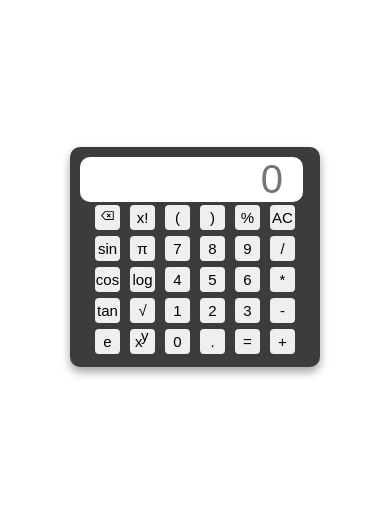
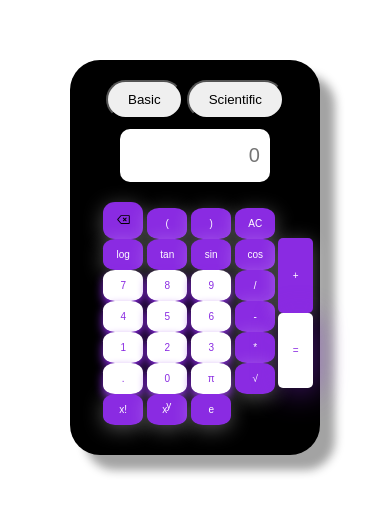
Before and after one commit to Ali8Mohammad/calculator, a plain HTML site: page index.html in a window 390 px wide. Shown: the part 210-724 px from the top of the page. Drawn offline with Linux system fonts and the light colour scheme.

Commit message:
push stylesheet

```diff
--- a/assets/CSS/style.css
+++ b/assets/CSS/style.css
@@ -3,6 +3,7 @@
     margin: 0;
     box-sizing: border-box;
 }
+
 body {
     display: flex;
     justify-content: center;
@@ -10,19 +11,35 @@ body {
     height: 100vh;
     background-color: white;
 }
+
 .container {
-    width: 45%;
+    display: flex;
+    justify-content: center;
+    align-items: center;
+    flex-wrap: wrap;
+    width: max-content;
     height: max-content;
     margin-top: 90px;
     padding: 10px;
-    border-radius: 10px;
-    background-color: rgb(61, 60, 60);
-    box-shadow: 0 5px 10px rgba(0, 0, 0, 0.363);
+    border-radius: 30px;
+    background-color: rgb(0, 0, 0);
+    box-shadow: 15px 15px 10px rgba(17, 17, 17, 0.39);
 }
+
+.mode button {
+    padding: 20px 50px;
+    border-radius: 20px;
+    margin: 10px 0;
+}
+
+.display {
+    width: 65%;
+}
+
 .display #screen {
-    width: 97%;
-    height: 100%;
-    font-size: 40px;
+    width: 100%;
+    padding: 15px 0;
+    font-size: 30px;
     outline: none;
     border: none;
     text-align: right;
@@ -30,70 +47,194 @@ body {
     background-color: white;
     border-radius: 10px;
 }
+
 .btns {
     width: 100%;
-    height: 100%;
     display: flex;
     justify-content: center;
     align-items: center;
     flex-wrap: wrap;
+    margin: 20px 0;
 }
-.btns .row button {
-    width: 50px;
-    height: 30px;
-    font-size: 16px;
+
+.btns .btn-all {
+    width: 95%;
+}
+
+.btns .btn-all div {
+    width: 100%;
+}
+
+.btn-i {
+    width: 5%;
+}
+
+.btn-i button {
+    height: 175px !important;
+    padding: 10px !important;
+    border-radius: 5px !important;
+}
+
+.eval {
+    background-color: rgb(255, 255, 255) !important;
+    color: blueviolet !important;
+    box-shadow: 4px 4px 30px rgba(137, 43, 226, 0.466) !important;
+}
+
+.eval:active {
+    background-color: blueviolet !important;
+    color: white !important;
+}
+
+.num {
+    background-color: white !important;
+    color: blueviolet !important;
+    box-shadow: 0 5px 10px blueviolet !important;
+}
+.num:active {
+    background-color: blueviolet !important;
+    color: white !important;
+}
+
+.btns div button {
+    padding: 3px 7px;
+    font-size: 20px;
     border: none;
     outline: none;
-    margin: 10px;
-    border-radius: 4px;
+    margin: 2px 10px;
+    border-radius: 30%;
+    background-color: blueviolet;
+    color: white;
+    box-shadow: 0 4px 20px rgba(255, 255, 255, 0.322);
+}
 
+.btns div button:active {
+    background-color: white;
+    color: blueviolet;
 }
-.row img {
+
+.btns img {
     width: 15px;
 }
+
 @media screen and (max-width:319px) {
     .container {
         width: 200px;
     }
-    .btns .row button {
-        width: 20px;
-        height: 20px;
+
+    .btns button {
+        padding: 10px !important;
+        width: 25px !important;
+        font-size: 10px !important;
+        margin: 0px !important;
+    }
+
+    .mode button {
+        padding: 5px 10px;
+    }
+    .btn-i button {
+        height: 100px !important;
+        padding: 0px !important;
+        border-radius: 5px !important;
+        width: 25px !important;
+        margin: 0 3px !important;
+
+    }
+    .display #screen {
         font-size: 15px;
-        margin: 2px;
     }
 }
+
 @media screen and (min-width:320px) and (max-width:400px) {
     .container {
         width: 250px;
     }
-    .btns .row button {
-        width: 25px;
-        height: 25px;
-        font-size: 15px;
-        margin: 3px;
+
+    .btns button {
+        padding: 10px !important;
+        width: 40px !important;
+        font-size: 10px !important;
+        margin: 0px !important;
     }
+    .display #screen {
+        font-size: 20px;
+    }
+    .mode button {
+        padding: 10px 20px;
+    }
+    .btn-i button {
+        height: 75px !important;
+        padding: 0px !important;
+        border-radius: 5px !important;
+        width: 35px !important;
+        margin: 0 3px !important;
+
+    }
+
 }
+
 @media screen and (min-width:401px) and (max-width:600px) {
     .container {
-        width: 300px;
+        width: 350px;
+        height: max-content;
 
     }
     .btns {
-        height: 100%;
+        justify-content: flex-start !important;
     }
-    .btns .row button {
-        width: 30px;
-        height: 20px;
-        font-size: 16px;
+    .display #screen {
+        font-size: 25px;
+    }
+    .btns button {
+        padding: 10px !important;
+        font-size: 15px !important;
+        width: 50px !important;
         border: none;
         outline: none;
-        margin: 10px 5px;
+        margin: 5px 5px !important;
         border-radius: 4px;
 
+    }
+
+    .mode button {
+        padding: 20px 30px;
+        border-radius: 20px;
+        margin: 10px 0;
+    }
+    .btn-i button {
+        height: 130px !important;
+        padding: 10px !important;
+        border-radius: 5px !important;
+    }
+}
+
+@media screen and (min-width:601px) and (max-width:800px) {
+    .container {
+        width: 500px
+    }
+    .btns button {
+        width: 60px !important;
+}
+.btn-i button {
+    height: 100px !important;
 }
 }
-@media screen and (min-width:601px) and (max-width:1025px) {
+@media screen and (min-width:801px) and (max-width:1000px) {
     .container {
-        width: 700px
+        width: 600px;
     }
+    .btns button {
+        width: 70px !important;
 }
+}
+
+@media screen and (min-width:1001px) {
+    .container {
+        width: 700px;
+    }
+    .btns button {
+        width: 70px !important;
+        padding: 20px !important;
+        font-size: 16px !important;
+}
+}
--- /dev/null
+++ b/assets/Js/main.js
@@ -0,0 +1,58 @@
+var screen=document.querySelector("#screen");
+var btn=document.querySelectorAll(".btn")
+
+for (item of btn)
+{
+    item.addEventListener("click",(e)=>{
+        btntext=e.target.innerText;
+        if(btntext=="x")
+        {
+            btntext="*"
+        }
+        if(btntext=="/") {
+            btntext="/"
+        }
+        screen.value+=btntext;
+    })
+}
+function sin() {
+    screen.value=Math.sin(screen.value);
+}
+function cos() {
+    screen.value=Math.cos(screen.value);
+}
+function tan() {
+    screen.value=Math.tan(screen.value);
+}
+function pow() {
+    screen.value=Math.pow(screen.value,2);
+}
+function sqrt() {
+    screen.value=Math.sqrt(screen.value,2);
+}
+function log() {
+    screen.value=Math.log(screen.value);
+}
+function pi() {
+    screen.value=3.1415926539;
+}
+function e() {
+    screen.value=2.71828182846;
+}
+function fact()
+{
+    var i, num, f;
+    f=1
+    num=screen.value;
+    for(i=1; i<=num; i++)
+    {
+        f=f*i;
+    }
+    i=i-1;
+    screen.value=f;
+
+}
+function backspc()
+{
+    screen.value=screen.value.substr(0,screen.value.length-1)
+}
--- a/index.html
+++ b/index.html
@@ -8,115 +8,65 @@
 </head>
 <body>
     <div class="container">
+        <div class="mode">
+            <button>Basic</button>
+            <button>Scientific</button>
+        </div>
         <div class="display">
             <input id="screen" type="text" placeholder="0">
         </div>
         <div class="btns">
-            <div class="row">
+            <div class="btns-all">
+                <div>
                     <button onclick="backspc()"><img src="./assets/Img/iconmonstr-backspace-lined.svg"></button>
-                <button onclick="fact()">x!</button>
                     <button class="btn">(</button>
                     <button class="btn">)</button>
-                <button class="btn">%</button>
-                <button onclick="screen.value=''">AC</button>
+                    <button class="btn-color" onclick="screen.value=''">AC</button>
                 </div>
-            <div class="row">
+                <div>
+                    <button onclick="log()">log</button>
+                    <button onclick="tan()">tan</button>
                     <button onclick="sin()">sin</button>
-                <button onclick="pi()">π</button>
-                <button class="btn">7</button>
-                <button class="btn">8</button>
-                <button class="btn">9</button>
-                <button class="btn">/</button>
+                    <button onclick="cos()">cos</button>
                 </div>
-            <div class="row">
-                <button onclick="cos()">cos</button>
-                <button onclick="log()">log</button>
-                <button class="btn">4</button>
-                <button class="btn">5</button>
-                <button class="btn">6</button>
+                <div>
+                    <button class="btn num">7</button>
+                    <button class="btn num">8</button>
+                    <button class="btn num">9</button>
+                    <button class="btn-color" class="btn">/</button>
+                </div>
+                <div>
+                    <button class="btn num">4</button>
+                    <button class="btn num">5</button>
+                    <button class="btn num">6</button>
+                    <button class="btn">-</button>
+                </div>
+                <div>
+                    <button class="btn num">1</button>
+                    <button class="btn num">2</button>
+                    <button class="btn num">3</button>
                     <button class="btn">*</button>
                 </div>
-            <div class="row">
-                <button onclick="tan()">tan</button>
+                <div>
+                    <button class="btn num">.</button>
+                    <button class="btn num">0</button>
+                    <button class="num" onclick="pi()">π</button>
                     <button onclick="sqrt()">&#8730;</button>
-                <button class="btn">1</button>
-                <button class="btn">2</button>
-                <button class="btn">3</button>
-                <button class="btn">-</button>
                 </div>
-            <div class="row">
+                <div>
+                <button onclick="fact()">x!</button>
+                <button onclick="pow()">x<span style="position: relative; bottom: .4em; right: .1em;">y</span></button>
                 <button onclick="e()">e</button>
-                <button onclick="pow()">x<span style="position: relative; bottom: .4em; right: .1em;">y</span></button>
-                <button class="btn">0</button>
-                <button class="btn">.</button>
-                <button onclick="screen.value=eval(screen.value)">=</button>
+            </div>
+        </div>
+        <div class="btn-i">
             <button class="btn">+</button>
+            <button class="eval" onclick="screen.value=eval(screen.value)">=</button>
         </div>
+
     </div>
     </div>
 
-    <script>
-        var screen=document.querySelector("#screen");
-        var btn=document.querySelectorAll(".btn")
-
-        for (item of btn)
-        {
-            item.addEventListener("click",(e)=>{
-                btntext=e.target.innerText;
-                if(btntext=="x")
-                {
-                    btntext="*"
-                }
-                if(btntext=="/") {
-                    btntext="/"
-                }
-
-                screen.value+=btntext;
-            })
-        }
-        function sin() {
-            screen.value=Math.sin(screen.value);
-        }
-        function cos() {
-            screen.value=Math.cos(screen.value);
-        }
-        function tan() {
-            screen.value=Math.tan(screen.value);
-        }
-        function pow() {
-            screen.value=Math.pow(screen.value,2);
-        }
-        function sqrt() {
-            screen.value=Math.sqrt(screen.value,2);
-        }
-        function log() {
-            screen.value=Math.log(screen.value);
-        }
-        function pi() {
-            screen.value=3.1415926539;
-        }
-        function e() {
-            screen.value=2.71828182846;
-        }
-        function fact()
-        {
-            var i, num, f;
-            f=1
-            num=screen.value;
-            for(i=1; i<=num; i++)
-            {
-                f=f*i;
-            }
-            i=i-1;
-            screen.value=f;
-
-        }
-
-        function backspc()
-        {
-            screen.value=screen.value.substr(0,screen.value.length-1)
-        }
-
-    </script>
+    <script src="./assets/Js/main.js"></script>
 </body>
 </html>
```
Lines whose indentation alone changed are shown as unchanged.
